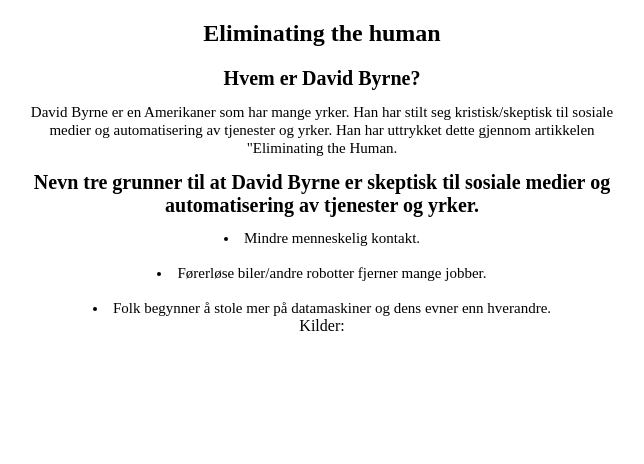
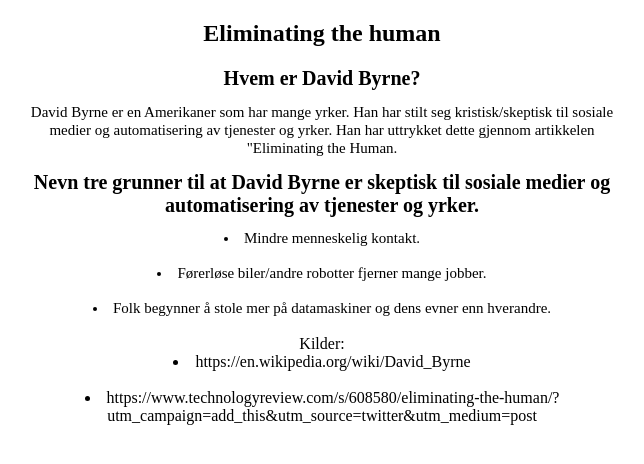
Before and after one commit to paalroppen/paalroppen.github.io, a plain HTML site: page Uke43/Fil3.html in a window 1280 px wide. Shown: the whole page, without its empty margins (318-962 px from the left). Drawn offline with Linux system fonts and the light colour scheme.

Commit message:
Merge remote-tracking branch 'origin/master'
# Conflicts:
#	Gammeindex.html

```diff
--- a/Uke43/Fil3.html
+++ b/Uke43/Fil3.html
@@ -37,13 +37,12 @@
 
 </lu>
 </p1>
-
-
-
-
-
-
-
+<br>
 Kilder:
+<lu>
+    <li>https://en.wikipedia.org/wiki/David_Byrne</li>
+    <br>
+    <li>https://www.technologyreview.com/s/608580/eliminating-the-human/?utm_campaign=add_this&utm_source=twitter&utm_medium=post</li>
+</lu>
 </body>
 </html>
```
